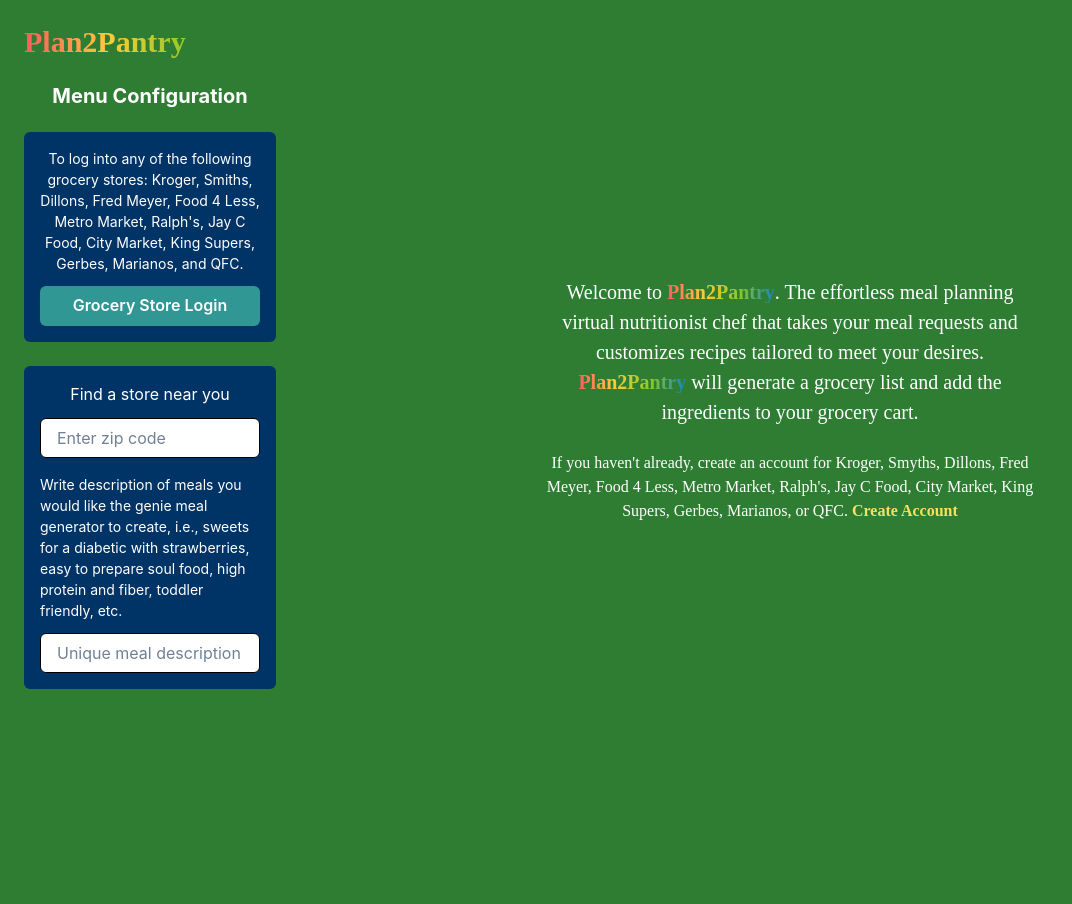
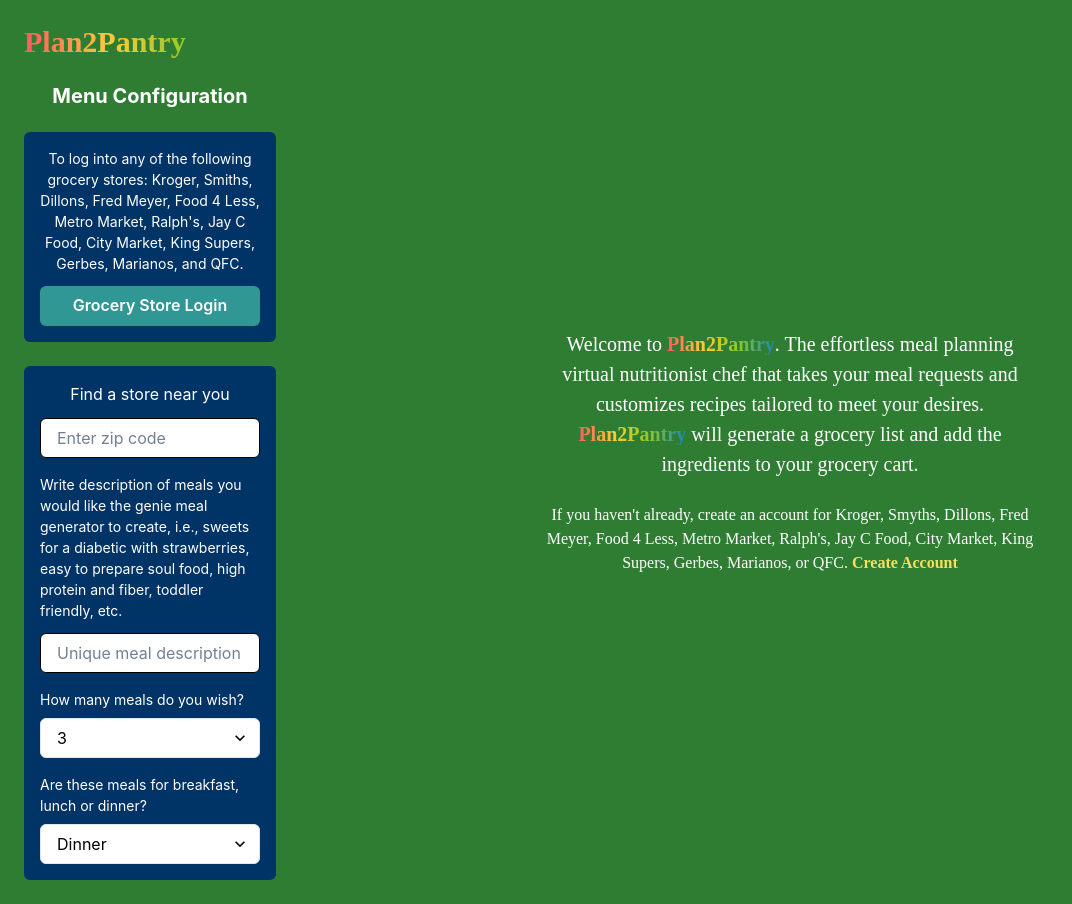
Before and after one commit to maa11235/meal-planner-frontend, a React (Create React App) app: page / in a window 1280 px wide. Shown: the whole page, without its empty margins (0-1072 px from the left). Before the commit the page ends 800 px from the top, so only its background shows below. Built offline with nearby package versions, Linux system fonts and the light colour scheme.

Commit message:
Add more components to the drop second group box

```diff
--- a/src/App.js
+++ b/src/App.js
@@ -9,6 +9,7 @@
   extendTheme,
   Link,
   Input,
+  Select,
 } from "@chakra-ui/react";
 
 // Theme with dark green background
@@ -86,6 +87,28 @@
                 bg="white"
                 color="black"
               />
+
+              {/* Meals Quantity Selector */}
+              <Text mt={4} mb={2} fontSize="sm" color="white">
+                How many meals do you wish?
+              </Text>
+              <Select defaultValue="3" bg="white" color="black" mb={4}>
+                {[1, 2, 3, 4, 5, 6, 7].map((num) => (
+                  <option key={num} value={num}>
+                    {num}
+                  </option>
+                ))}
+              </Select>
+
+              {/* Meal Type Selector */}
+              <Text mb={2} fontSize="sm" color="white">
+                Are these meals for breakfast, lunch or dinner?
+              </Text>
+              <Select defaultValue="dinner" bg="white" color="black">
+                <option value="breakfast">Breakfast</option>
+                <option value="lunch">Lunch</option>
+                <option value="dinner">Dinner</option>
+              </Select>
             </Box>
           </VStack>
         </Box>
```
